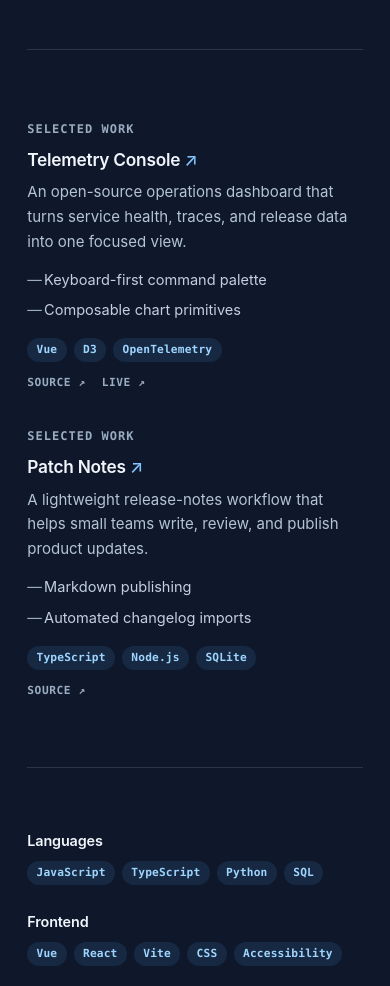
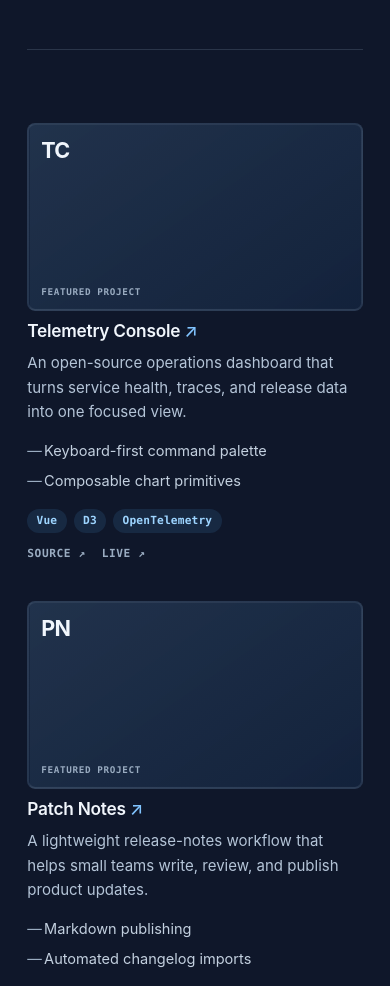
Before and after one commit to gabemedina/portfolio-website, a Vue app: page / in a window 390 px wide. Shown: the part 2120-3106 px from the top of the page. Built offline with nearby package versions, Linux system fonts and the light colour scheme.

Commit message:
Use page scrolling and refine project cards

```diff
--- a/src/App.vue
+++ b/src/App.vue
@@ -1,5 +1,5 @@
 <script setup>
-import { computed, onBeforeUnmount, onMounted, ref } from 'vue'
+import { computed, onBeforeUnmount, onMounted } from 'vue'
 import PortfolioSidebar from './components/PortfolioSidebar.vue'
 import ResumeSection from './components/ResumeSection.vue'
 import ExperienceItem from './components/ExperienceItem.vue'
@@ -9,7 +9,6 @@
 import { resume } from './data/resume'
 import { useActiveSection } from './composables/useActiveSection'
 
-const contentPane = ref(null)
 let pointerFrame
 let pointerX = window.innerWidth / 2
 let pointerY = window.innerHeight / 2
@@ -27,7 +26,7 @@
   resume.interests?.length && { id: 'interests', label: 'Interests' },
 ].filter(Boolean))
 
-const { activeSection, selectSection } = useActiveSection(sections, contentPane)
+const { activeSection, selectSection } = useActiveSection(sections)
 
 function paintCursorLight() {
   pointerFrame = undefined
@@ -44,17 +43,6 @@
 function syncCursorLight() {
   const shouldTrack = cursorQuery.matches && !motionQuery.matches
   window[shouldTrack ? 'addEventListener' : 'removeEventListener']('pointermove', trackPointer, { passive: true })
-}
-
-function routeWheelToResume(event) {
-  const pane = contentPane.value
-  if (!pane || window.matchMedia('(max-width: 800px)').matches) return
-
-  const unit = event.deltaMode === 1 ? 16 : event.deltaMode === 2 ? pane.clientHeight : 1
-  if (event.deltaY) {
-    event.preventDefault()
-    pane.scrollTop += event.deltaY * unit
-  }
 }
 
 onMounted(() => {
@@ -77,26 +65,14 @@
   const target = document.getElementById(id)
   if (!target) return
 
-  const isDesktop = window.matchMedia('(min-width: 801px)').matches
   const reducedMotion = window.matchMedia('(prefers-reduced-motion: reduce)').matches
   const behavior = reducedMotion ? 'auto' : 'smooth'
-
-  if (isDesktop && contentPane.value) {
-    const paneTop = contentPane.value.getBoundingClientRect().top
-    const targetTop = target.getBoundingClientRect().top
-    contentPane.value.scrollTo({
-      top: contentPane.value.scrollTop + targetTop - paneTop - 32,
-      behavior,
-    })
-    return
-  }
-
   target.scrollIntoView({ behavior, block: 'start' })
 }
 </script>
 
 <template>
-  <main class="site-surface" @wheel="routeWheelToResume">
+  <main class="site-surface">
     <div class="portfolio-shell">
       <PortfolioSidebar
         :person="resume.personal"
@@ -105,7 +81,7 @@
         @navigate="navigateToSection"
       />
 
-      <div ref="contentPane" class="resume-pane" tabindex="-1">
+      <div class="resume-pane">
         <div class="resume-content">
         <ResumeSection id="summary" title="Summary">
           <p class="summary-copy">{{ resume.summary }}</p>
--- a/src/components/ProjectItem.vue
+++ b/src/components/ProjectItem.vue
@@ -1,10 +1,18 @@
 <script setup>
-defineProps({ project: { type: Object, required: true } })
+const props = defineProps({ project: { type: Object, required: true } })
+const monogram = props.project.name
+  .split(/\s+/)
+  .map((word) => word[0])
+  .join('')
+  .slice(0, 2)
 </script>
 
 <template>
   <article class="resume-entry project-entry">
-    <div class="entry-aside"><p>Selected work</p></div>
+    <div class="project-preview" aria-hidden="true">
+      <span>{{ monogram }}</span>
+      <small>Featured project</small>
+    </div>
     <div class="entry-main">
       <h3><a :href="project.liveUrl || project.githubUrl" target="_blank" rel="noreferrer">{{ project.name }} <span class="external-arrow" aria-hidden="true">↗</span></a></h3>
       <p class="entry-description">{{ project.description }}</p>
--- a/src/composables/useActiveSection.js
+++ b/src/composables/useActiveSection.js
@@ -1,15 +1,12 @@
 import { onBeforeUnmount, onMounted, ref, watch } from 'vue'
 
-export function useActiveSection(sections, scrollContainer) {
+export function useActiveSection(sections) {
   const activeSection = ref(sections.value[0]?.id ?? '')
   let observer
-  let mediaQuery
 
   const connectObserver = () => {
     observer?.disconnect()
     const elements = sections.value.map(({ id }) => document.getElementById(id)).filter(Boolean)
-    const root = mediaQuery.matches ? scrollContainer.value : null
-
     observer = new IntersectionObserver(
       (entries) => {
         const visible = entries
@@ -17,7 +14,7 @@
           .sort((a, b) => a.boundingClientRect.top - b.boundingClientRect.top)
         if (visible[0]) activeSection.value = visible[0].target.id
       },
-      { root, rootMargin: '-12% 0px -64% 0px', threshold: 0 },
+      { root: null, rootMargin: '-12% 0px -64% 0px', threshold: 0 },
     )
 
     elements.forEach((element) => observer.observe(element))
@@ -26,15 +23,12 @@
   const selectSection = (id) => { activeSection.value = id }
 
   onMounted(() => {
-    mediaQuery = window.matchMedia('(min-width: 801px)')
     connectObserver()
-    mediaQuery.addEventListener('change', connectObserver)
   })
 
   watch(sections, connectObserver)
   onBeforeUnmount(() => {
     observer?.disconnect()
-    mediaQuery?.removeEventListener('change', connectObserver)
   })
 
   return { activeSection, selectSection }
--- a/src/styles/main.css
+++ b/src/styles/main.css
@@ -17,14 +17,14 @@
 }
 
 * { box-sizing: border-box; }
-html { scroll-behavior: smooth; background: var(--background); }
+html { scroll-behavior: smooth; scroll-padding-top: 2rem; scrollbar-color: var(--accent) transparent; background: var(--background); }
 body { margin: 0; min-width: 320px; background: var(--background); color: var(--foreground); font-family: Inter, ui-sans-serif, system-ui, -apple-system, BlinkMacSystemFont, "Segoe UI", sans-serif; text-rendering: optimizeLegibility; }
 ::selection { background: var(--selection); color: var(--background); }
 a { color: inherit; text-underline-offset: .2em; }
 a:focus-visible { outline: 2px solid var(--accent); outline-offset: 4px; border-radius: 3px; }
 .visually-hidden { position: absolute; width: 1px; height: 1px; padding: 0; margin: -1px; overflow: hidden; clip: rect(0, 0, 0, 0); white-space: nowrap; border: 0; }
 
-.site-surface { position: relative; isolation: isolate; width: 100%; height: 100dvh; overflow: hidden; background: var(--background); }
+.site-surface { position: relative; isolation: isolate; width: 100%; min-height: 100dvh; background: var(--background); }
 .site-surface::before {
   content: "";
   position: fixed;
@@ -33,7 +33,7 @@
   pointer-events: none;
   background: radial-gradient(circle 55rem at var(--mouse-x) var(--mouse-y), rgba(99, 178, 255, .16) 0, rgba(58, 133, 212, .09) 34%, rgba(31, 91, 157, .035) 60%, transparent 82%);
 }
-.portfolio-shell { position: relative; z-index: 1; width: min(calc(100% - clamp(2rem, 7vw, 7rem)), var(--content-width)); height: 100dvh; margin-inline: auto; display: grid; grid-template-columns: minmax(22rem, .88fr) minmax(0, 1.12fr); overflow: hidden; }
+.portfolio-shell { position: relative; z-index: 1; width: min(calc(100% - clamp(2rem, 7vw, 7rem)), var(--content-width)); min-height: 100dvh; margin-inline: auto; display: grid; grid-template-columns: minmax(22rem, .88fr) minmax(0, 1.12fr); align-items: start; }
 .sidebar, .resume-pane { position: relative; }
 .sidebar { position: sticky; top: 0; height: 100dvh; display: flex; flex-direction: column; padding: var(--page-space); padding-right: var(--inner-space); overflow: hidden; }
 .sidebar-main { min-height: 0; }
@@ -63,7 +63,7 @@
 .social-links a:hover { color: var(--foreground); border-color: rgba(129, 196, 255, .62); background: var(--accent-soft); transform: translateY(-2px); }
 .social-links svg { width: 1.15rem; height: 1.15rem; fill: currentColor; }
 
-.resume-pane { height: 100dvh; overflow-y: auto; overscroll-behavior: contain; scrollbar-color: var(--accent) transparent; scroll-behavior: smooth; }
+.resume-pane { min-height: 100dvh; }
 .resume-content { width: 100%; padding: 0 var(--page-space); padding-left: var(--inner-space); }
 .resume-section { position: relative; padding: 2.75rem 0; border-top: 1px solid var(--border); scroll-margin-top: 2rem; }
 .resume-section:first-child { border-top: 0; padding-top: clamp(4rem, 9vh, 6.5rem); }
@@ -96,6 +96,10 @@
 .project-links a span { display: inline-block; transition: transform .18s ease; }
 .project-links a:hover { color: var(--accent); }
 .project-links a:hover span, .project-links a:focus-visible span { transform: translate(.12rem, -.12rem); }
+.project-preview { aspect-ratio: 16 / 9; display: grid; align-content: space-between; min-width: 0; padding: .75rem; color: var(--foreground); border: 2px solid rgba(203, 222, 241, .1); border-radius: .5rem; background: linear-gradient(145deg, rgba(129, 196, 255, .16), rgba(30, 64, 105, .28)); transform: translateY(.18rem); transition: border-color .2s ease, transform .2s ease, background-color .2s ease; }
+.project-preview span { font-size: 1.35rem; font-weight: 650; letter-spacing: -.04em; }
+.project-preview small { color: var(--muted); font-family: var(--mono); font-size: .58rem; font-weight: 650; letter-spacing: .07em; text-transform: uppercase; }
+.project-entry:hover .project-preview, .project-entry:focus-within .project-preview { border-color: rgba(203, 222, 241, .28); transform: translateY(.08rem); }
 
 .skill-grid { display: grid; grid-template-columns: repeat(2, minmax(0, 1fr)); gap: .6rem 1.6rem; }
 .skill-group { padding: .8rem 0 1rem; }
@@ -157,7 +161,7 @@
   .entry-list:has(.resume-entry:hover) .resume-entry:not(:hover) { opacity: 1; }
 }
 @media (prefers-reduced-motion: reduce) {
-  html, .resume-pane { scroll-behavior: auto; }
+  html { scroll-behavior: auto; }
   .site-surface::before { background: radial-gradient(circle 45rem at 50% 18%, rgba(88, 167, 240, .1), transparent 80%); }
   *, *::before, *::after { animation-duration: .01ms !important; animation-iteration-count: 1 !important; transition-duration: .01ms !important; }
 }
```
